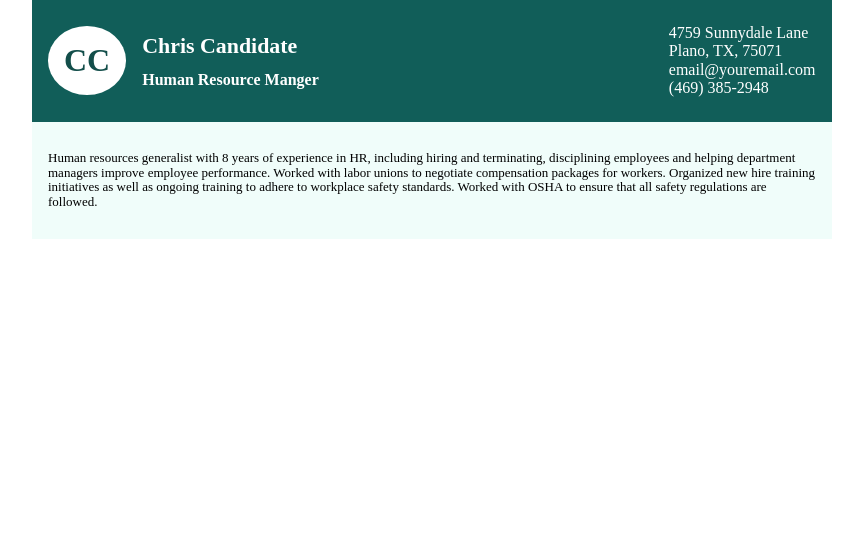
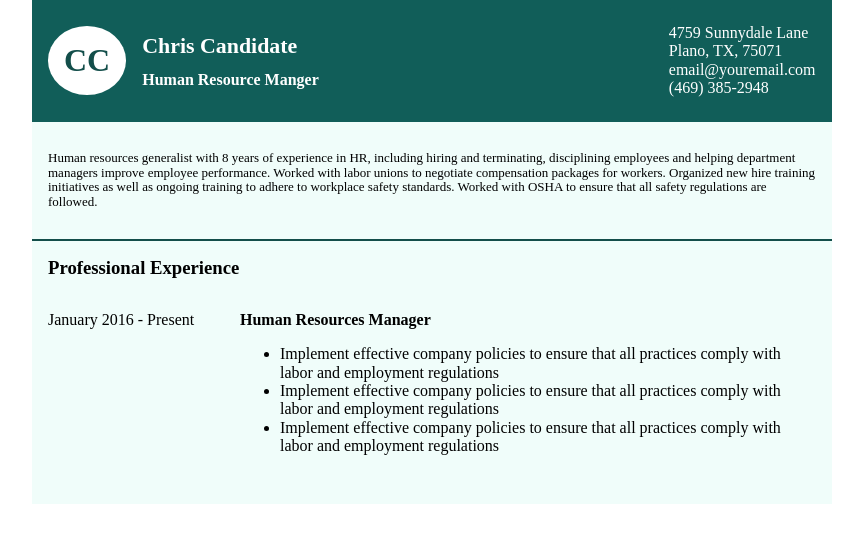
Before and after one commit to Vitholu/cv-application, a React (Create React App) app: page / in a window 1280 px wide. Shown: the top 542 px of the page, without its empty margins (208-1071 px from the left). Built offline with nearby package versions, Linux system fonts and the light colour scheme.

Commit message:
add professional experience section

```diff
--- a/src/components/Header.jsx
+++ b/src/components/Header.jsx
@@ -27,6 +27,12 @@ export class Header extends Component {
         four: false,
         textD: "",
       },
+      fifth: {
+        title: "Human Resources Manager",
+        experience: false,
+        five: false,
+        textE: "",
+      },
       value: ''
 		};
 
@@ -55,6 +61,10 @@ export class Header extends Component {
         this.setState({ textD: event.target.value });
         break;
 
+      case '5':
+      this.setState({ textE: event.target.value });
+      break;
+
 
 			default:
 				break;
@@ -73,8 +83,13 @@ export class Header extends Component {
     this.setState({ address: false });
     this.setState({ three: false });
 
+
     this.setState({ description: false })
     this.setState({ four: false })
+
+
+    this.setState({ experience: false })
+    this.setState({ five: false })
 
 		event.preventDefault();
 	}
@@ -100,6 +115,11 @@ export class Header extends Component {
       case '4':
         this.setState({ description: true })
         this.setState({ four: true })
+      break;
+
+      case '5':
+        this.setState({ experience: true })
+        this.setState({ five: true })
       break;
 
 			default:
@@ -134,7 +154,7 @@ export class Header extends Component {
             <input
               className={key}
               type='text'
-              textA={this.state.value}
+              textC={this.state.value}
               onChange={this.handleChange}
             />
           </label>)
@@ -144,7 +164,17 @@ export class Header extends Component {
             <input
               className={key}
               type='text'
-              textA={this.state.value}
+              textD={this.state.value}
+              onChange={this.handleChange}
+            />
+          </label>)
+
+        case "5":
+          return (<label>
+            <input
+              className={key}
+              type='text'
+              textE={this.state.value}
               onChange={this.handleChange}
             />
           </label>)
@@ -168,6 +198,33 @@ export class Header extends Component {
       case "4":
         return <p className='4'>{this.state.textD || "Human resources generalist with 8 years of experience in HR, including hiring and terminating, disciplining employees and helping department managers improve employee performance. Worked with labor unions to negotiate compensation packages for workers. Organized new hire training initiatives as well as ongoing training to adhere to workplace safety standards. Worked with OSHA to ensure that all safety regulations are followed." }</p>;
 
+      case "5":
+      return (
+        <>
+        <div className="container-exp">
+
+          <div className="left-exp">
+            <p> January 2016 - Present </p>
+          </div>
+
+          <div className="right-exp">
+
+            <h4 className="exp-title">{this.state.fifth.title}</h4>
+            <ul>
+              <li className='5'>
+                {this.state.textE || "Implement effective company policies to ensure that all practices comply with labor and employment regulations"}
+              </li>
+              <li className='5'>
+                {this.state.textE || "Implement effective company policies to ensure that all practices comply with labor and employment regulations"}
+              </li>
+              <li className='5'>
+                {this.state.textE || "Implement effective company policies to ensure that all practices comply with labor and employment regulations"}
+              </li>
+            </ul>
+          </div>
+        </div>
+        </>
+      )
       default:
         break;
     }
@@ -210,6 +267,19 @@ export class Header extends Component {
                 </p>
           </form>
       </div>
+
+
+
+      <div className="bg-experience">
+        <h3>
+          Professional Experience
+        </h3>
+        <form onSubmit={this.handleSubmit}>
+              <p className='5 experience' onClick={this.toggleActive}>
+                {this.state.experience ? this.TextInput("5") : this._NameContent("5")}
+              </p>
+        </form>
+      </div>
       </>
 		);
 	}
--- a/src/styles/header.css
+++ b/src/styles/header.css
@@ -52,3 +52,33 @@
 .description {
   font-size: 13px;
 }
+
+/* Exp */
+
+.container-exp {
+  display: flex;
+  align-items: flex-start;
+}
+
+.left-exp {
+  flex: 1;
+}
+
+.left-exp > p {
+  margin: 1rem 0;
+}
+
+.right-exp {
+  align-self: flex-end;
+  flex: 3;
+}
+
+.exp-title {
+  margin: 1rem 0;
+}
+
+.bg-experience {
+  background-color: var(--teal-one);
+  border-top: 2px solid var(--teal-ten);
+  padding: 1rem;
+}
--- a/src/styles/reset.css
+++ b/src/styles/reset.css
@@ -45,6 +45,8 @@ h1 {
 h2, h3, h4 {
   margin: 0;
 }
+
+
 
 /* Grouping content
    ========================================================================== */
```
